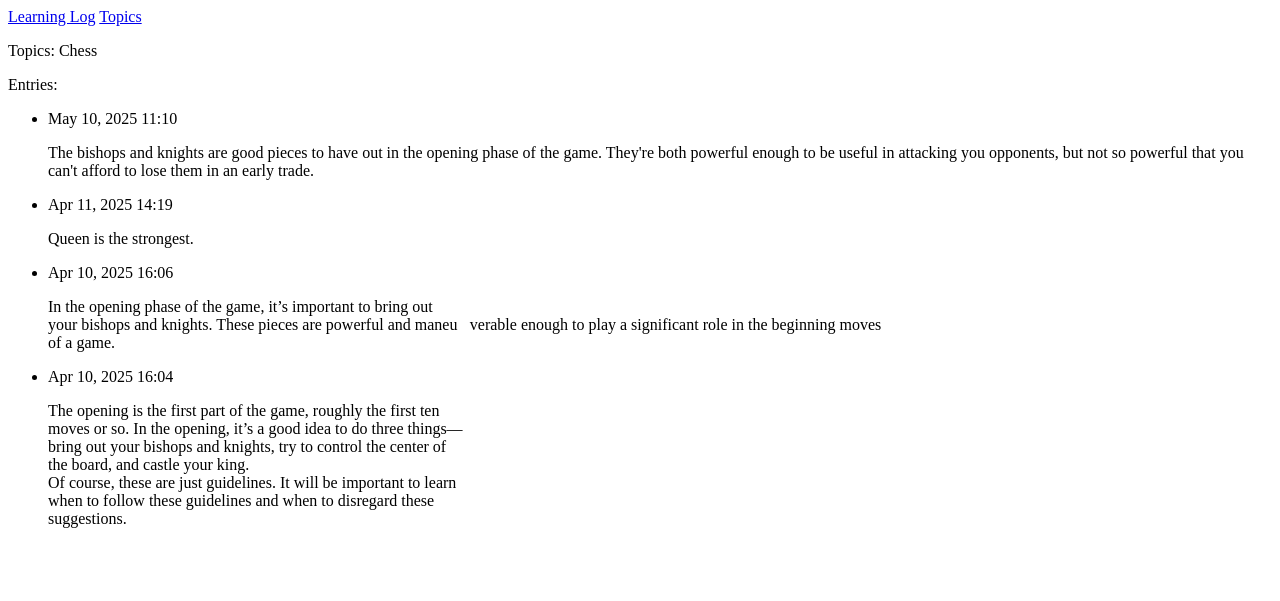
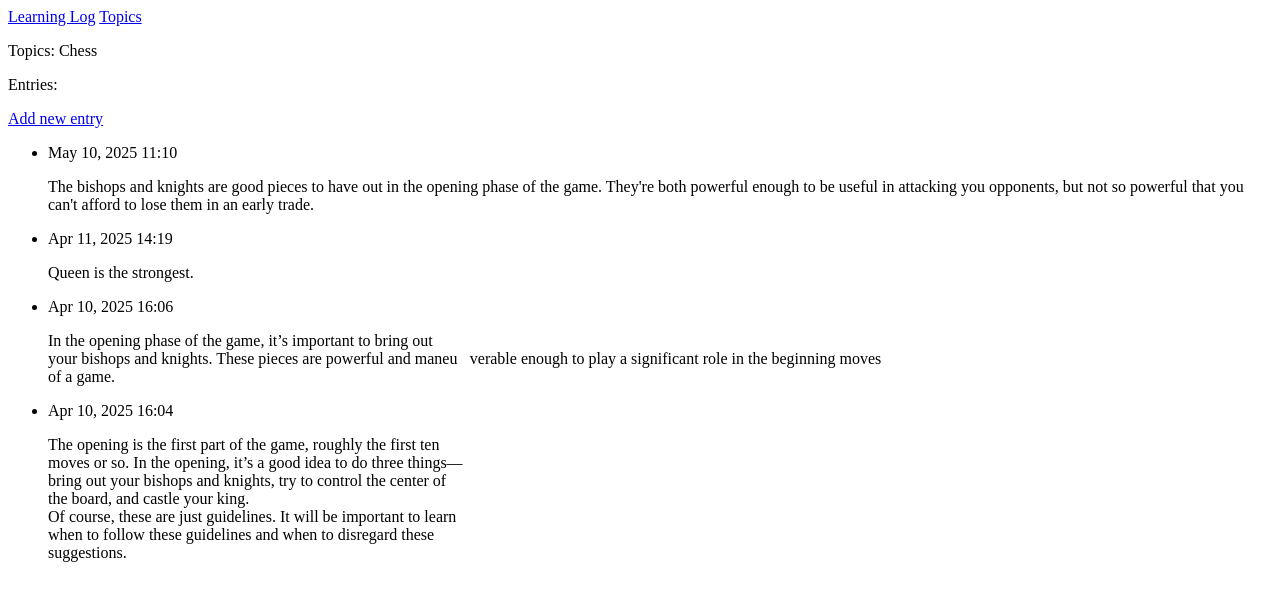
Before and after one commit to One-For-All-0001/Learning-Log, a Django app: page /topics/1/ in a window 1280 px wide. Shown: the top 601 px of the page. Run offline with Django 5.2, Linux system fonts and the light colour scheme; data comes from the database, SQL or seed files in the repository; both versions use the stored data as it was after the commit.

Commit message:
Allowing users to Entry Data.

```diff
--- a/learning_logs/templates/learning_logs/topic.html
+++ b/learning_logs/templates/learning_logs/topic.html
@@ -5,6 +5,9 @@
 <p>Topics: {{ topic.text }}</p>
 
 <p>Entries:</p>
+<p>
+    <a href="{% url 'learning_logs:new_entry' topic.id %}">Add new entry</a>
+</p>
 <ul>
     {% for entry in entries %}
         <li>
--- a/learning_logs/templates/learning_logs/topics.html
+++ b/learning_logs/templates/learning_logs/topics.html
@@ -14,4 +14,6 @@
 
 </ul>
 
+<a href="{% url 'learning_logs:new_topic' %}">Add a new topic</a>
+
  {% endblock content %}
--- a/learning_logs/urls.py
+++ b/learning_logs/urls.py
@@ -11,5 +11,9 @@ urlpatterns = [
     # Page that shows all topics.
     path('topics/', views.topics, name='topics'),
     # Detail page for a single topic.
-    path('topics/<int:topic_id>/', views.topic, name='topic')
+    path('topics/<int:topic_id>/', views.topic, name='topic'),
+    # Page for adding a new topic.
+    path('new_topic/', views.new_topic, name='new_topic'),
+    # Page for adding a new entry.
+    path('new_entry/<int:topic_id>/', views.new_entry, name='new_entry'),
 ]
--- a/learning_logs/views.py
+++ b/learning_logs/views.py
@@ -1,5 +1,6 @@
-from django.shortcuts import render
+from django.shortcuts import render, redirect
 from .models import Topic
+from .forms import TopicForm, EntryForm
 
 def index(request):
     """The home page for learning log."""
@@ -17,3 +18,39 @@ def topic(request, topic_id):
     entries = topic.entry_set.order_by('-date_added')
     context = {'topic' : topic, 'entries' : entries}
     return render(request, 'learning_logs/topic.html', context)
+
+def new_topic(request):
+    """Add a new topic."""
+    if request.method != 'POST':
+        # No data submitted; create a blank form.
+        form = TopicForm()
+    else:
+        # POST data submitted; process data.
+        form = Topic(data=request.POST)
+        if form.is_valid():
+            form.save()
+            return redirect('learning_logs:topics')
+
+    # Display a blank or invalid form.
+    context = {'form' : form}
+    return render(request, 'learning_logs/new_topic.html', context)
+
+def new_entry(request, topic_id):
+    """Add a new entry for a particular topic."""
+    topic = Topic.objects.get(id=topic_id)
+
+    if request.method != 'POST':
+        # No data submitted; create a blank form.
+        form = EntryForm()
+    else:
+        # Post data submitted; process data.
+        form = EntryForm(data=request.POST)
+        if form.is_valid():
+            new_entry = form.save(commit=False)
+            new_entry.topic = topic
+            new_entry.save()
+            return redirect('learning_logs:topic', topic_id=topic_id)
+
+    # Display a blank or invalid form.
+    context = {'topic' : topic, 'form': form}
+    return render(request, 'learning_logs/new_entry.html', context)
```
Also changed, not shown: learning_logs/forms.py (added, +16 -0 lines), learning_logs/templates/learning_logs/new_entry.html (added, +14 -0 lines), learning_logs/templates/learning_logs/new_topic.html (added, +12 -0 lines), db.sqlite3.
